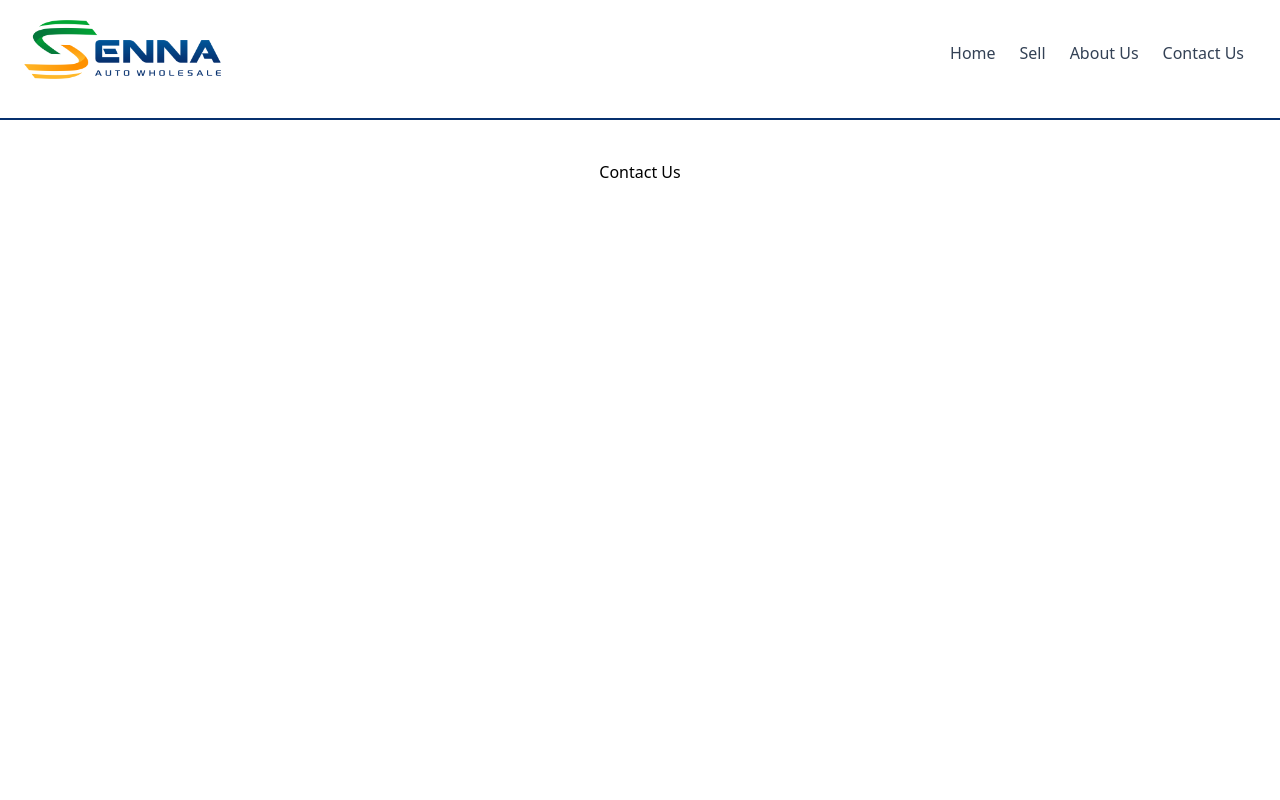
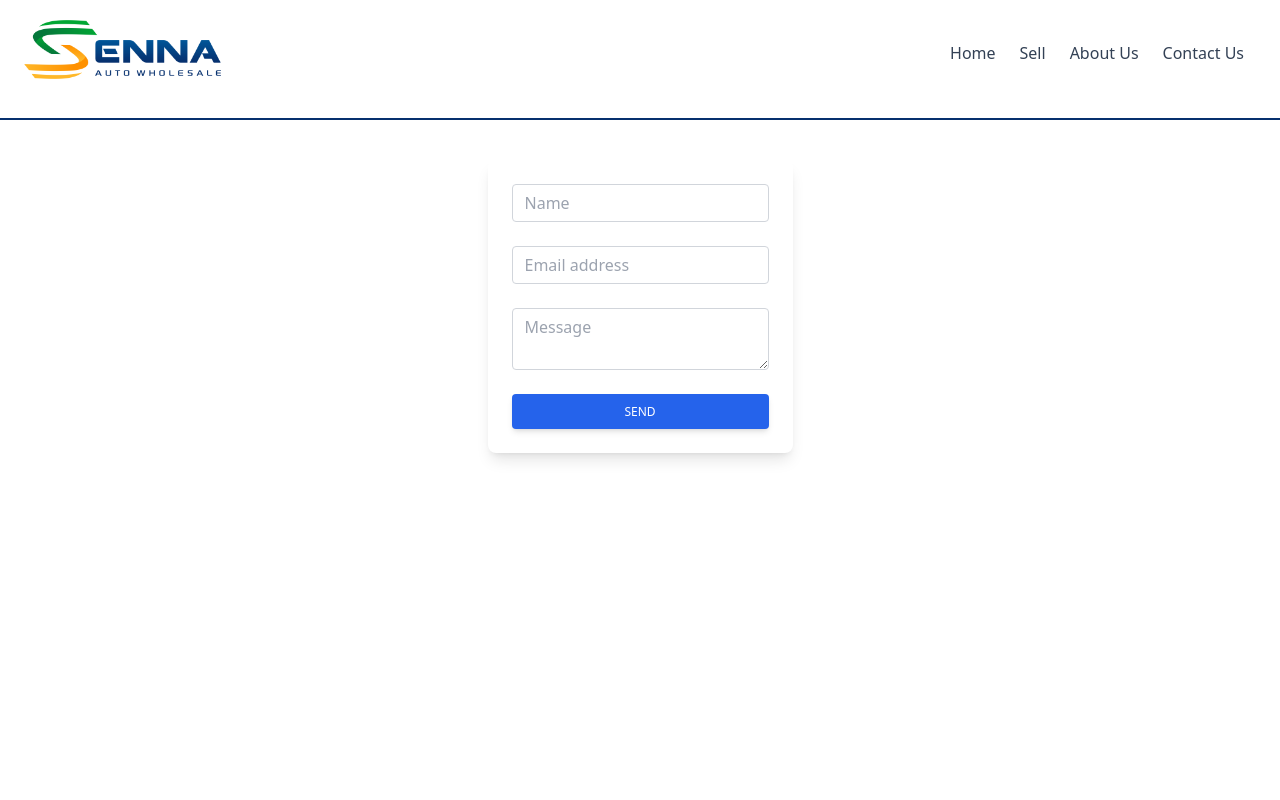
Before and after one commit to reginaldogomes/senna-auto-wholesale, a Next.js app: page /contact-us in a window 1280 px wide. Shown: the top 800 px of the page. Built offline with nearby package versions, Linux system fonts and the light colour scheme.

Commit message:
contact page update form component

```diff
--- a/src/pages/contact-us.tsx
+++ b/src/pages/contact-us.tsx
@@ -1,7 +1,100 @@
 import type { NextPage } from 'next'
 
 const ContactUs: NextPage = () => {
-    return <h1>Contact Us</h1>
+    return (
+        <div className="block p-6 rounded-lg shadow-lg bg-white max-w-md">
+            <form>
+                <div className="form-group mb-6">
+                    <input
+                        type="text"
+                        className="form-control block
+        w-full
+        px-3
+        py-1.5
+        text-base
+        font-normal
+        text-gray-700
+        bg-white bg-clip-padding
+        border border-solid border-gray-300
+        rounded
+        transition
+        ease-in-out
+        m-0
+        focus:text-gray-700 focus:bg-white focus:border-blue-600 focus:outline-none"
+                        id="exampleInput7"
+                        placeholder="Name"
+                    ></input>
+                </div>
+                <div className="form-group mb-6">
+                    <input
+                        type="email"
+                        className="form-control block
+        w-full
+        px-3
+        py-1.5
+        text-base
+        font-normal
+        text-gray-700
+        bg-white bg-clip-padding
+        border border-solid border-gray-300
+        rounded
+        transition
+        ease-in-out
+        m-0
+        focus:text-gray-700 focus:bg-white focus:border-blue-600 focus:outline-none"
+                        id="exampleInput8"
+                        placeholder="Email address"
+                    ></input>
+                </div>
+                <div className="form-group mb-6">
+                    <textarea
+                        className="
+        form-control
+        block
+        w-full
+        px-3
+        py-1.5
+        text-base
+        font-normal
+        text-gray-700
+        bg-white bg-clip-padding
+        border border-solid border-gray-300
+        rounded
+        transition
+        ease-in-out
+        m-0
+        focus:text-gray-700 focus:bg-white focus:border-blue-600 focus:outline-none
+      "
+                        id="exampleFormControlTextarea13"
+                        placeholder="Message"
+                    ></textarea>
+                </div>
+                <button
+                    type="submit"
+                    className="
+      w-full
+      px-6
+      py-2.5
+      bg-blue-600
+      text-white
+      font-medium
+      text-xs
+      leading-tight
+      uppercase
+      rounded
+      shadow-md
+      hover:bg-blue-700 hover:shadow-lg
+      focus:bg-blue-700 focus:shadow-lg focus:outline-none focus:ring-0
+      active:bg-blue-800 active:shadow-lg
+      transition
+      duration-150
+      ease-in-out"
+                >
+                    Send
+                </button>
+            </form>
+        </div>
+    )
 }
 
 export default ContactUs
```
